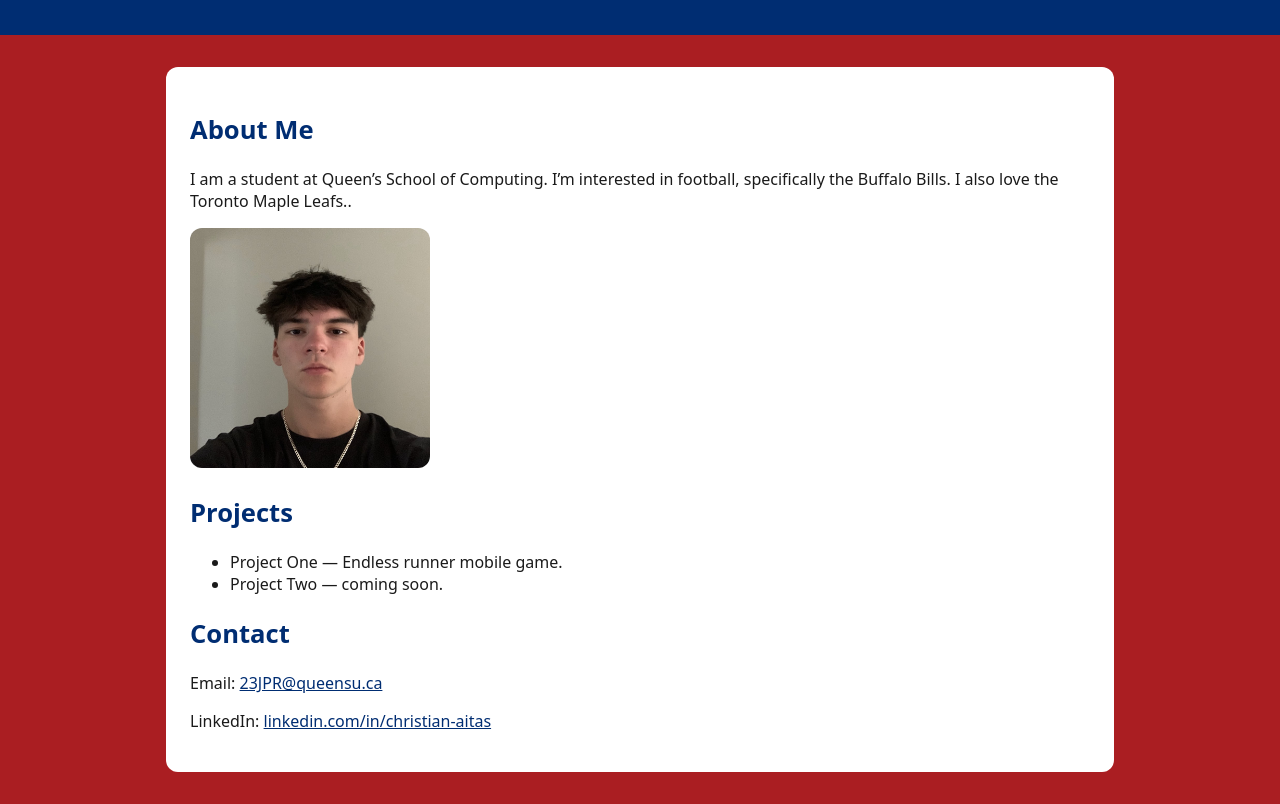
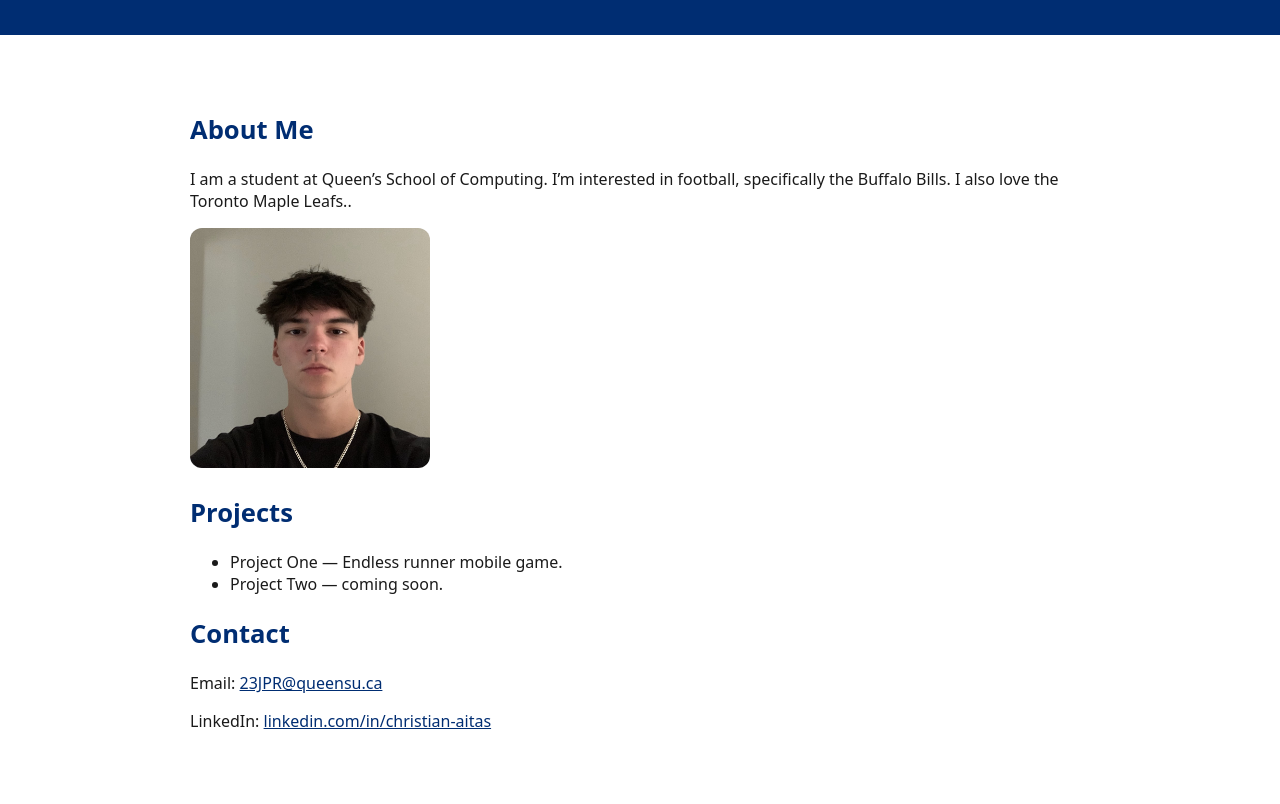
Before and after one commit to cjaitas/queens-student-page, a plain HTML site: page index.html in a window 1280 px wide. Shown: the part 83-887 px from the top of the page. Drawn offline with Linux system fonts and the light colour scheme.

Commit message:
Update style.css

```diff
--- a/style.css
+++ b/style.css
@@ -1,7 +1,7 @@
 :root {
   --red:#aa1e22; --gold:#f2a900; --blue:#002d72;
 }
-body { font-family: system-ui, sans-serif; margin:0; background:var(--red); color:#fff; }
+body { font-family: system-ui, sans-serif; margin:0; background:var(--cyan); color:#fff; }
 header { background:var(--blue); color:#fff; padding:1rem; }
 main { background:#fff; color:#1a1a1a; max-width:900px; margin:2rem auto; border-radius:12px; padding:1.5rem; }
 a { color: var(--blue); }
```
